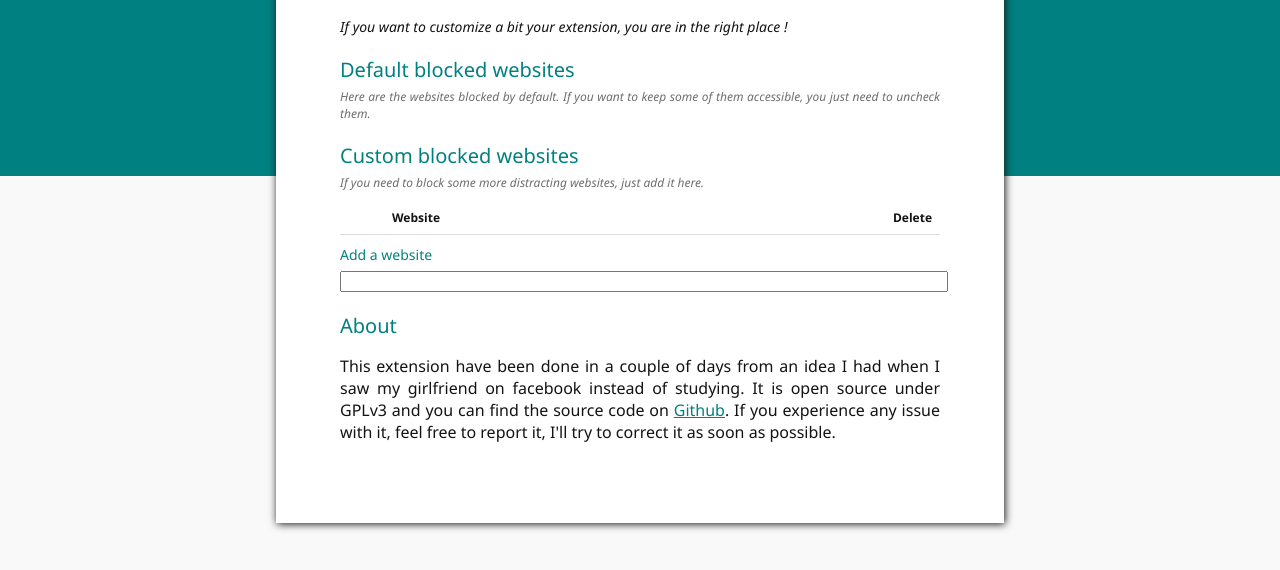
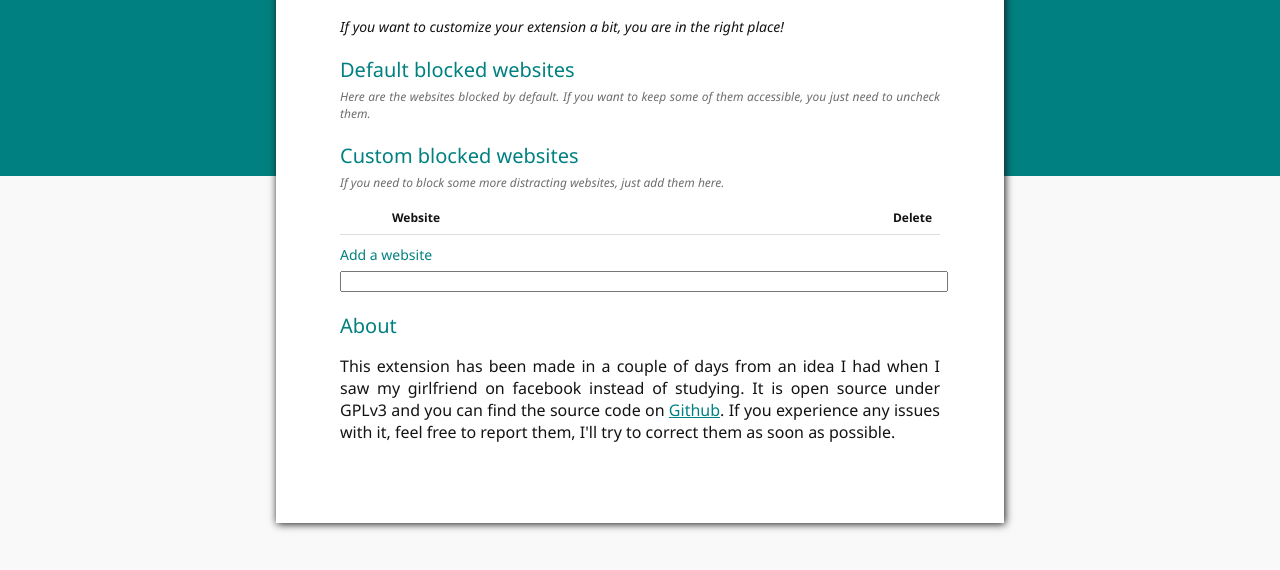
Before and after one commit to Adri-7/Focus-Mode, a browser extension: page html/settings.html in a window 1280 px wide. Shown: the part 144-714 px from the top of the page. Drawn offline with Linux system fonts and the light colour scheme.

Commit message:
fix typos

```diff
--- a/html/settings.html
+++ b/html/settings.html
@@ -30,7 +30,7 @@ along with Focus Mode.  If not, see <http://www.gnu.org/licenses/>.
   <div class="page">
     <div class="article">
       <p class="title">Focus Mode Settings</p>
-      <p class="subtitle">If you want to customize a bit your extension, you are in the right place !</p>
+      <p class="subtitle">If you want to customize your extension a bit, you are in the right place!</p>
       <div>
         <p class="title1">Default blocked websites</p>
         <p class="subtitle1">Here are the websites blocked by default. If you want to keep some of them accessible, you just need to uncheck them.</p>
@@ -39,7 +39,7 @@ along with Focus Mode.  If not, see <http://www.gnu.org/licenses/>.
       </div>
       <div>
         <p class="title1">Custom blocked websites</p>
-        <p class="subtitle1">If you need to block some more distracting websites, just add it here.</p>
+        <p class="subtitle1">If you need to block some more distracting websites, just add them here.</p>
         <table id="customTable">
             <tr class="head">
               <th class="table-checkbox">
@@ -55,11 +55,11 @@ along with Focus Mode.  If not, see <http://www.gnu.org/licenses/>.
       </div>
       <div>
         <p class="title1">About</p>
-        <p>This extension have been done in a couple of days from an idea I had when
+        <p>This extension has been made in a couple of days from an idea I had when
           I saw my girlfriend on facebook instead of studying. It is open source
           under GPLv3 and you can find the source code on <a href="https://github.com/Adri-7/Focus-Mode">Github</a>.
-		  If you experience any issue with it, feel free to report it, I'll try to
-          correct it as soon as possible.</p>
+		  If you experience any issues with it, feel free to report them, I'll try to
+          correct them as soon as possible.</p>
       </div>
     </div>
   </div>
```
